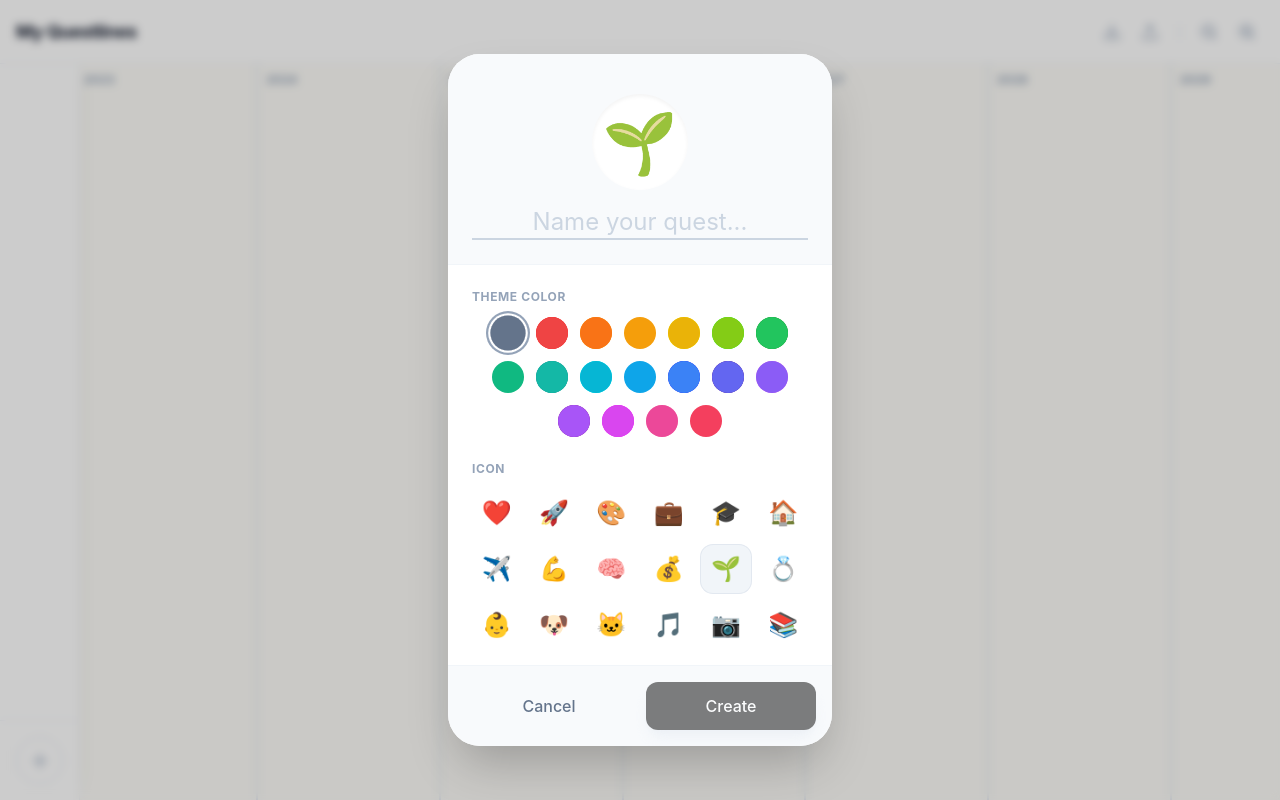
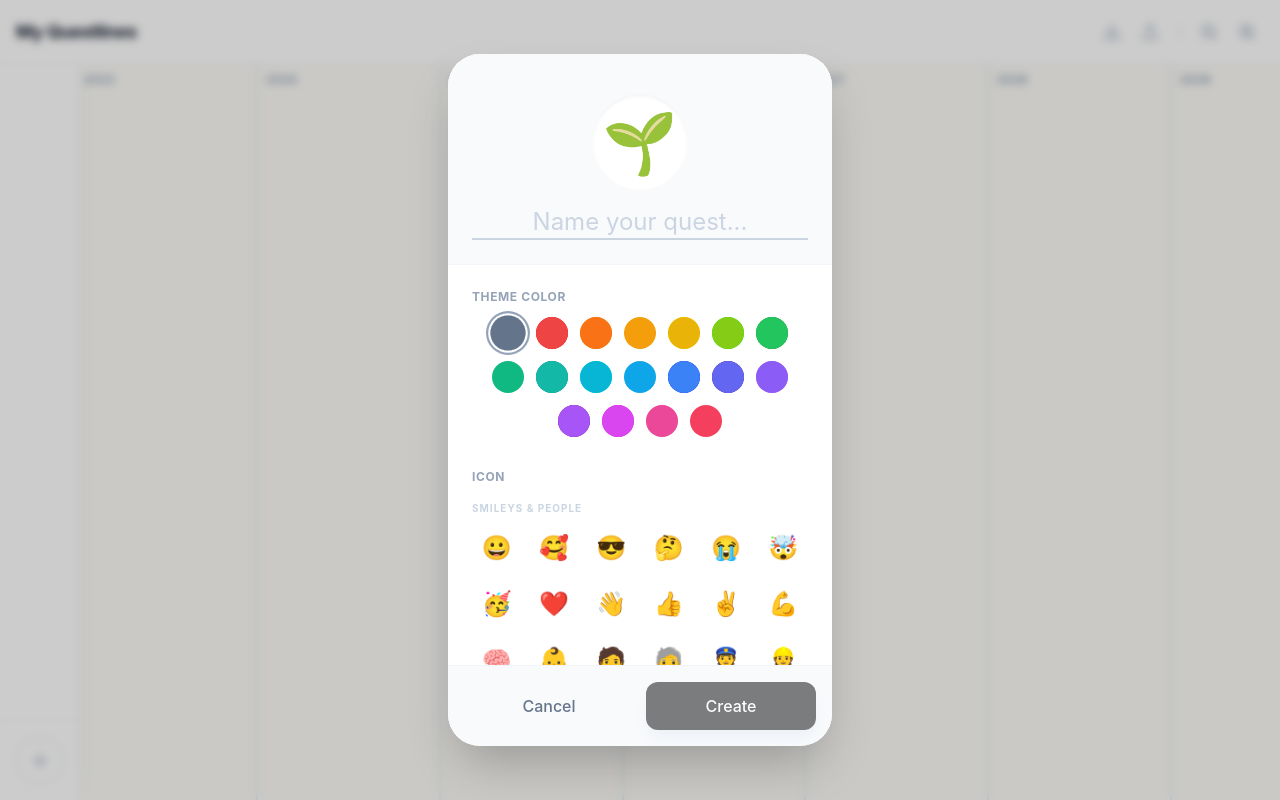
Before and after one commit to Turquoise123Yee/life-quests-achievement-lines-v1, a React (Vite) app: page / in a window 1280 px wide. Both pictures are taken after a click on the button 39 px from the left and 760 px from the top of the page. Built offline with nearby package versions, Linux system fonts and the light colour scheme.

Commit message:
Add files via upload

```diff
--- a/components/TrackModal.tsx
+++ b/components/TrackModal.tsx
@@ -1,5 +1,6 @@
+
 import React, { useState } from 'react';
-import { Track, COLORS, EMOJIS } from '../types';
+import { Track, COLORS, EMOJI_CATEGORIES } from '../types';
 import { X, Check } from 'lucide-react';
 
 interface TrackModalProps {
@@ -46,7 +47,7 @@ export const TrackModal: React.FC<TrackModalProps> = ({ isOpen, onClose, onSave,
         </div>
 
         {/* Form Content */}
-        <div className="p-6 space-y-6 max-h-[50vh] overflow-y-auto no-scrollbar">
+        <div className="p-6 space-y-8 max-h-[50vh] overflow-y-auto no-scrollbar">
 
           {/* Colors */}
           <div>
@@ -65,11 +66,15 @@ export const TrackModal: React.FC<TrackModalProps> = ({ isOpen, onClose, onSave,
             </div>
           </div>
 
-          {/* Icons */}
+          {/* Icons Categorized */}
           <div>
-            <label className="text-xs font-bold text-slate-400 uppercase tracking-wider mb-3 block">Icon</label>
+             <label className="text-xs font-bold text-slate-400 uppercase tracking-wider mb-4 block">Icon</label>
+             <div className="space-y-6">
+                {Object.entries(EMOJI_CATEGORIES).map(([category, emojis]) => (
+                    <div key={category}>
+                        <h4 className="text-[10px] font-bold text-slate-300 uppercase tracking-widest mb-2">{category}</h4>
                         <div className="grid grid-cols-6 gap-2">
-              {EMOJIS.map((e) => (
+                        {emojis.map((e) => (
                             <button
                             key={e}
                             onClick={() => setIcon(e)}
@@ -77,6 +82,9 @@ export const TrackModal: React.FC<TrackModalProps> = ({ isOpen, onClose, onSave,
                             >
                             {e}
                             </button>
+                        ))}
+                        </div>
+                    </div>
                 ))}
             </div>
           </div>
--- a/types.ts
+++ b/types.ts
@@ -1,3 +1,4 @@
+
 export type IconType = string; // Emoji character
 
 export interface Track {
@@ -36,7 +37,24 @@ export const COLORS = [
   'teal', 'cyan', 'sky', 'blue', 'indigo', 'violet', 'purple', 'fuchsia', 'pink', 'rose'
 ];
 
-export const EMOJIS = [
-  '❤️', '🚀', '🎨', '💼', '🎓', '🏠', '✈️', '💪', '🧠', '💰', '🌱', '💍',
-  '👶', '🐶', '🐱', '🎵', '📷', '📚', '💻', '⚽️', '🏀', '🏔️', '🌊', '🔥'
-];
+export const EMOJI_CATEGORIES = {
+  "Smileys & People": ['😀', '🥰', '😎', '🤔', '😭', '🤯', '🥳', '❤️', '👋', '👍', '✌️', '💪', '🧠', '👶', '🧑', '🧓', '👮', '👷', '👩‍🎓', '👨‍💻', '🦸', '🤵', '👰', '🧘', '🤝', '👀', '👄', '👣'],
+  "Animals & Nature": ['🐶', '🐱', '🌿'],
+  "Food & Drink": ['🍎', '🍔', '☕️'],
+  "Activity": [
+    // Sports & Athletics
+    '⚽️', '🏀', '🏈', '⚾️', '🎾', '🏐', '🏉', '🏓', '🏸', '🏒', '🏑', '🏏', '⛳️', '🏹', '🎣', '🥊', '🥋',
+    '🛹', '🎿', '⛸️', '🛷', '🏋️', '🏄', '🏊', '🤽', '🚣', '🧗', '🧘', '🏃', '🤸', '🚴', '🚵', '🏇', '🤺',
+    '🎳', '🎱',
+    // Games
+    '🎮', '🕹️', '👾', '🎲', '♟️', '🎯', '🎰', '🧩', '🃏',
+    // Creative & Arts (Photo, Video, Painting)
+    '🎨', '🖌️', '🖍️', '📸', '📹', '🎥', '🎞️', '🎬', '🎭',
+    // Music & Dance
+    '💃', '🕺', '🎤', '🎧', '🎼', '🎹', '🥁', '🎷', '🎺', '🎸', '🎻', '🪕',
+    // Crafts & Writing
+    '🧶', '🧵', '🖊️', '🖋️'
+  ],
+  "Travel & Places": ['🚗', '🚕', '🚌', '🏎️', '🚓', '🚑', '🚒', '🚚', '🚲', '🛵', '🚂', '✈️', '🚀', '🛸', '🚁', '⛵️', '⚓️', '🚧', '🚦', '🗺️', '🏟️', '🎡', '🎢', '🏖️', '⛰️', '🏕️', '🏠', '🏡', '🏢', '🏥', '🏦', '🏫', '🏛️', '⛪️', '⛩️', '🌉', '⛺️', '🌋', '🛤️', '🏙️'],
+  "Objects": ['⌚️', '📱', '💻', '⌨️', '🖥️', '📷', '📺', '💡', '💵', '💰', '💳', '💎', '🔨', '🔧', '🧱', '💣', '💊', '🧬', '🧹', '🧸', '🛍️', '🎁', '🎈', '✉️', '📦', '📊', '📚', '✏️', '🔐', '🗝️', '🔭', '🔬', '🕯️', '🔦', '📓', '🕶️']
+};
```
Lines whose indentation alone changed are shown as unchanged.
